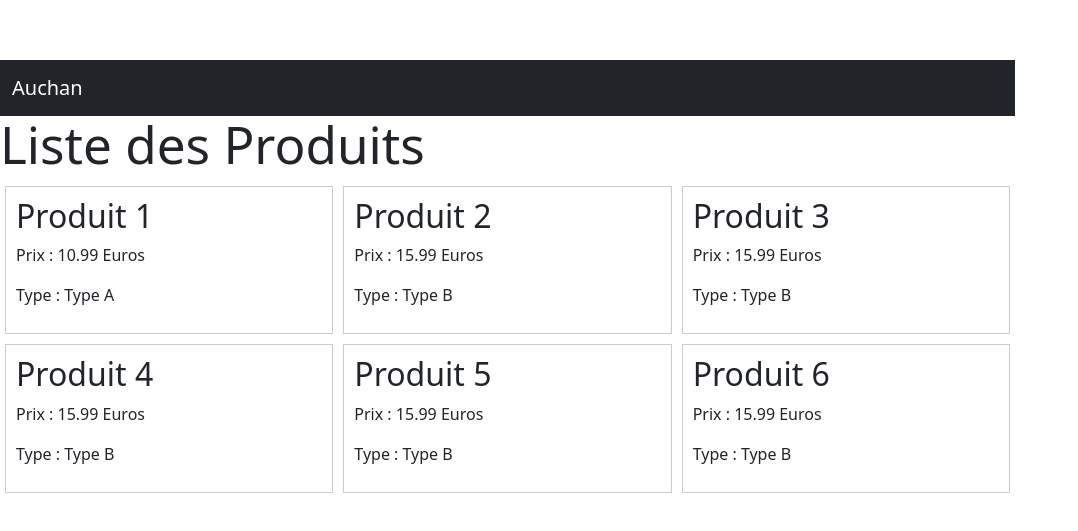
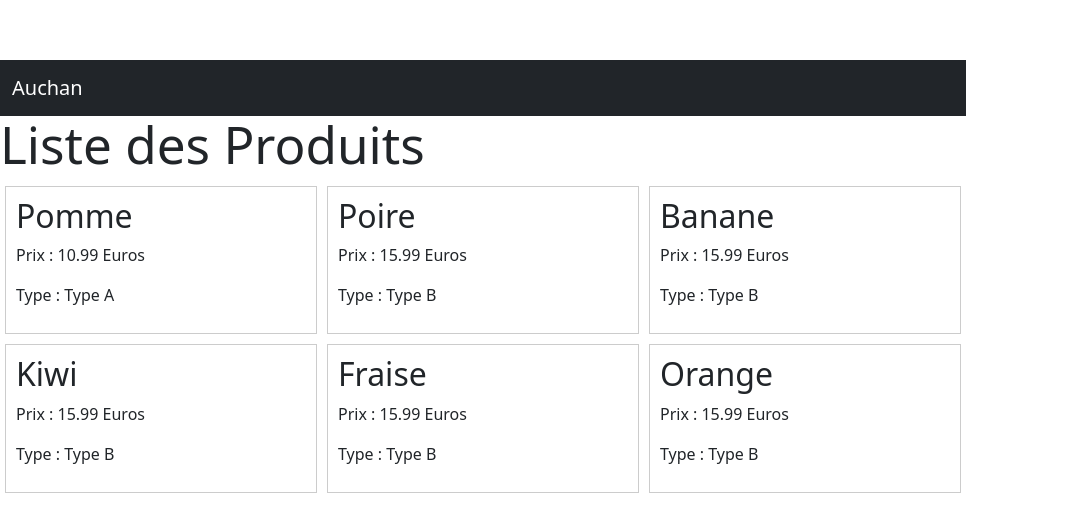
Before and after one commit to Chebel405/E-commerceReactVite, a React (Vite) app: page / in a window 1280 px wide. Shown: the part 121-652 px from the top of the page, without its empty margins (0-1078 px from the left). Built offline with nearby package versions, Linux system fonts and the light colour scheme.

Commit message:
Commencement du détail d'un produit

```diff
--- a/package.json
+++ b/package.json
@@ -17,10 +17,12 @@
     "@types/react": "^18.2.15",
     "@types/react-dom": "^18.2.7",
     "@vitejs/plugin-react": "^4.0.3",
+    "css-loader": "^6.8.1",
     "eslint": "^8.45.0",
     "eslint-plugin-react": "^7.32.2",
     "eslint-plugin-react-hooks": "^4.6.0",
     "eslint-plugin-react-refresh": "^0.4.3",
+    "style-loader": "^3.3.3",
     "vite": "^4.4.5"
   }
 }
--- a/src/Data/Produits.jsx
+++ b/src/Data/Produits.jsx
@@ -3,37 +3,38 @@ import React from "react";
 export const Produits = [
     {
         id: 1,
-        nom: "Produit 1",
+        nom: "Pomme",
+        // image: "src/assets/image/apple.jpg",
         prix: 10.99,
         type: "Type A",
     },
     {
         id: 2,
-        nom: "Produit 2",
+        nom: "Poire",
         prix: 15.99,
         type: "Type B",
     },
     {
         id: 3,
-        nom: "Produit 3",
+        nom: "Banane",
         prix: 15.99,
         type: "Type B",
     },
     {
         id: 4,
-        nom: "Produit 4",
+        nom: "Kiwi",
         prix: 15.99,
         type: "Type B",
     },
     {
         id: 5,
-        nom: "Produit 5",
+        nom: "Fraise",
         prix: 15.99,
         type: "Type B",
     },
     {
         id: 6,
-        nom: "Produit 6",
+        nom: "Orange",
         prix: 15.99,
         type: "Type B",
     },
--- a/src/assets/styles/_listProduit.scss
+++ b/src/assets/styles/listProduit.css
@@ -1,6 +1,7 @@
 .ligne-produits {
     display: flex;
     flex-wrap: wrap;
+    justify-content: space-between;
   }
 
   .produit {
--- a/src/components/ListProduit/listProduit.jsx
+++ b/src/components/ListProduit/listProduit.jsx
@@ -1,6 +1,7 @@
 import React from "react";
 import { Produits } from "../../Data/Produits"; // Utilisation de la première lettre en majuscule
-import styles from './../../assets/styles/_listProduit.scss';
+import styles from './../../assets/styles/listProduit.css';
+
 
 const ListProduit = () => {
     const produitsParLigne = 3; // Nombre de produits par ligne
@@ -12,6 +13,7 @@ const ListProduit = () => {
                 {Produits.map((produit) => (
                     <div key={produit.id} className="produit">
                         <h2>{produit.nom}</h2>
+                        {/* <p>{produit.image}</p> */}
                         <p>Prix : {produit.prix} Euros</p>
                         <p>Type : {produit.type}</p>
                     </div>
--- a/src/pages/listProduitPage.jsx
+++ b/src/pages/listProduitPage.jsx
@@ -5,6 +5,7 @@ const listProduitPage = ({ produit }) => {
     return (
         <div>
             <h2>{produit.nom}</h2>
+            {/* <p>{produit.image}</p> */}
             <p>Prix : {produit.prix} €</p>
             <p>Type : {produit.type}</p>
         </div>
```
Also changed, not shown: src/components/DetailProduit/detailProduit.jsx (added, +14 -0 lines), src/assets/image/apple.jpg (added), 1 other file (tests, documents, lock files or other folders).
